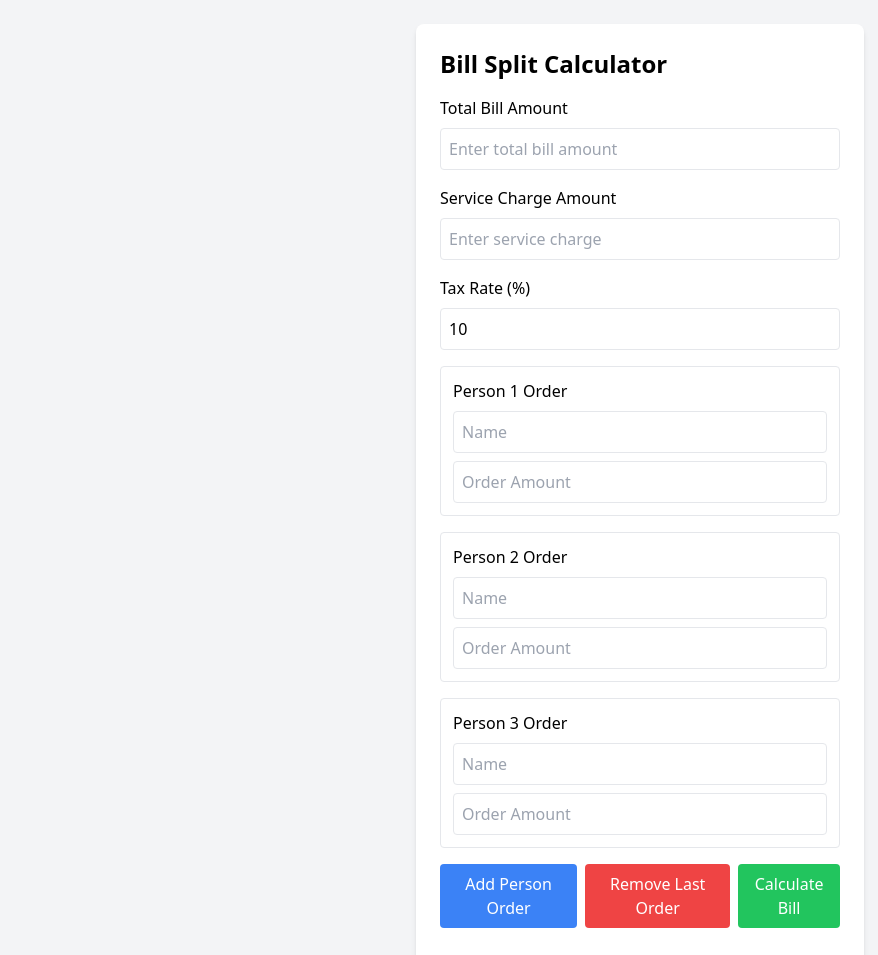
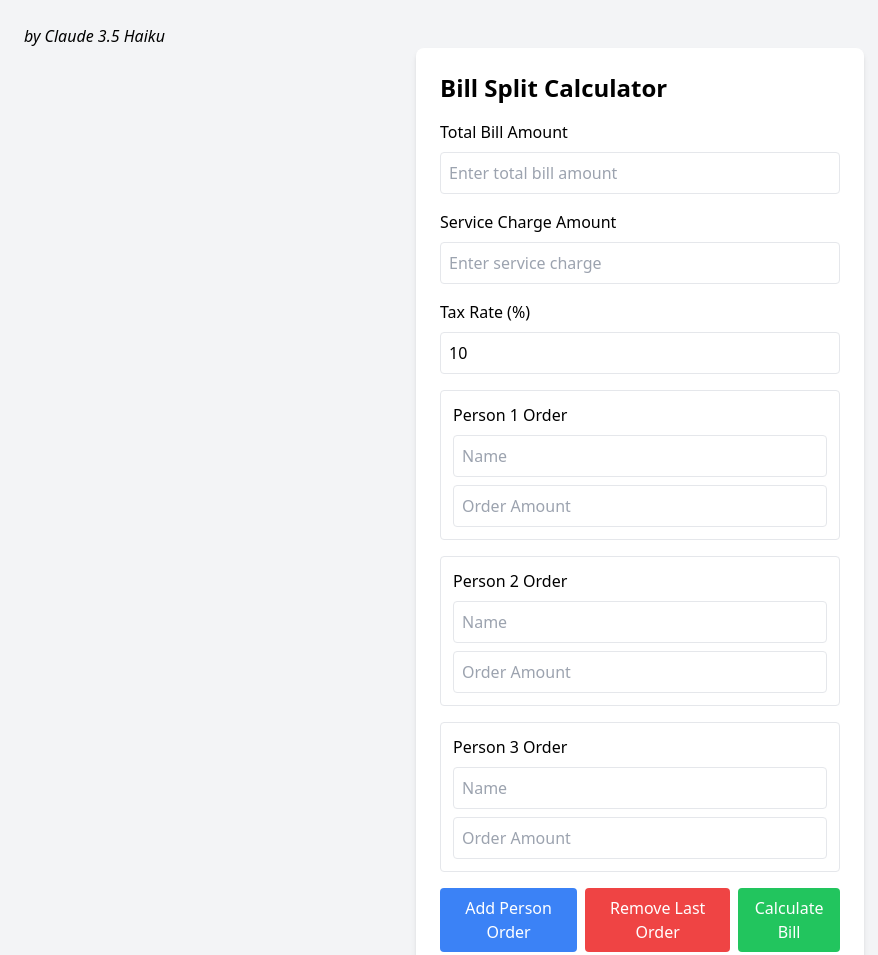
Before and after one commit to ariesta-id/split-bill, a plain HTML site: page index.html in a window 1280 px wide. Shown: the top 955 px of the page, without its empty margins (0-878 px from the left). Drawn offline with nearby package versions, Linux system fonts and the light colour scheme.

Commit message:
Update and rename bill-split-calculator.html to index.html

```diff
--- a/bill-split-calculator.html
+++ b/index.html
@@ -3,6 +3,7 @@
 <head>
     <meta charset="UTF-8">
     <title>Bill Split Calculator</title>
+    <p><i>by Claude 3.5 Haiku</i></p>
     <script src="https://cdn.tailwindcss.com"></script>
 </head>
 <body class="bg-gray-100 p-6">
```
